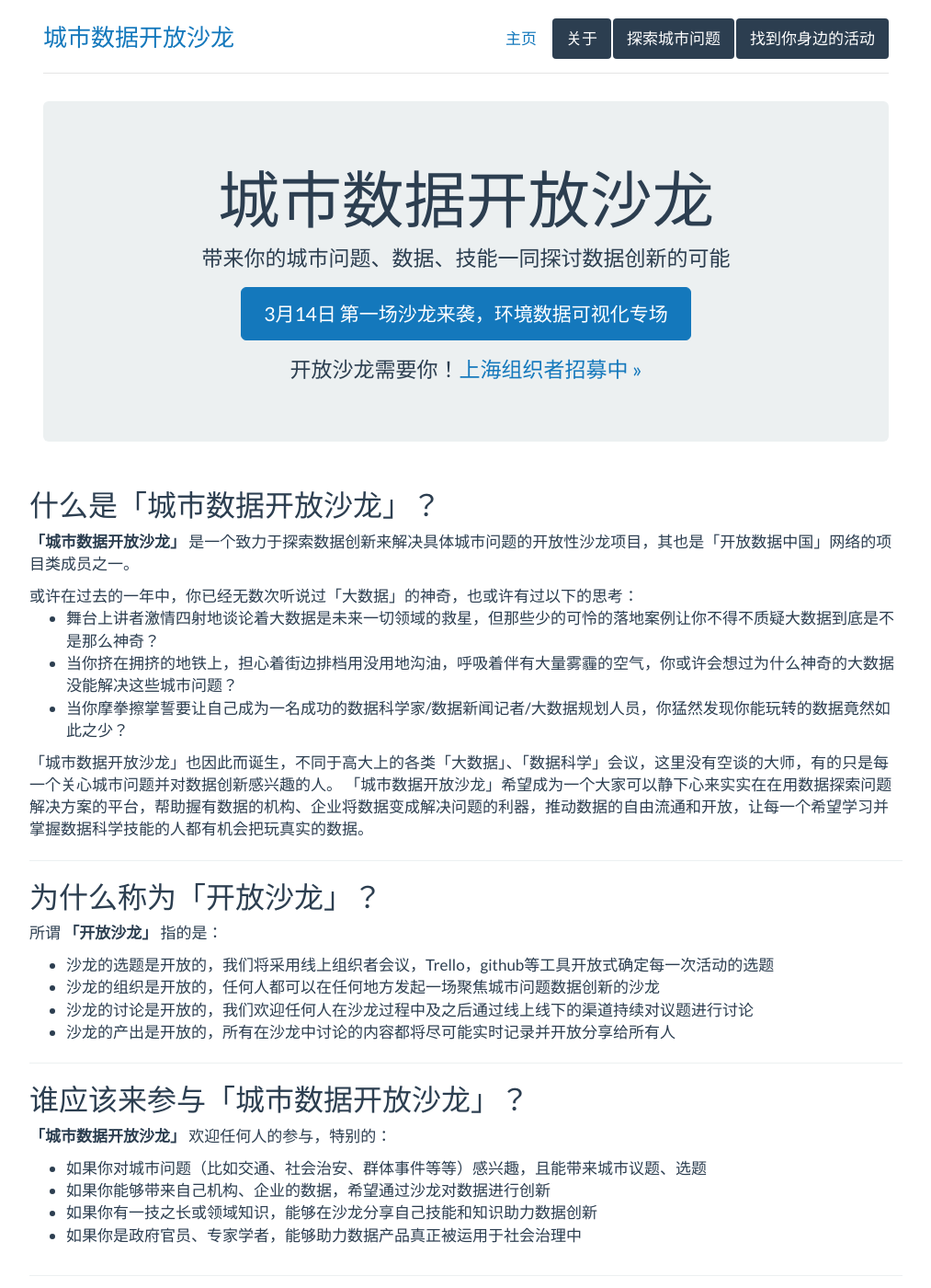
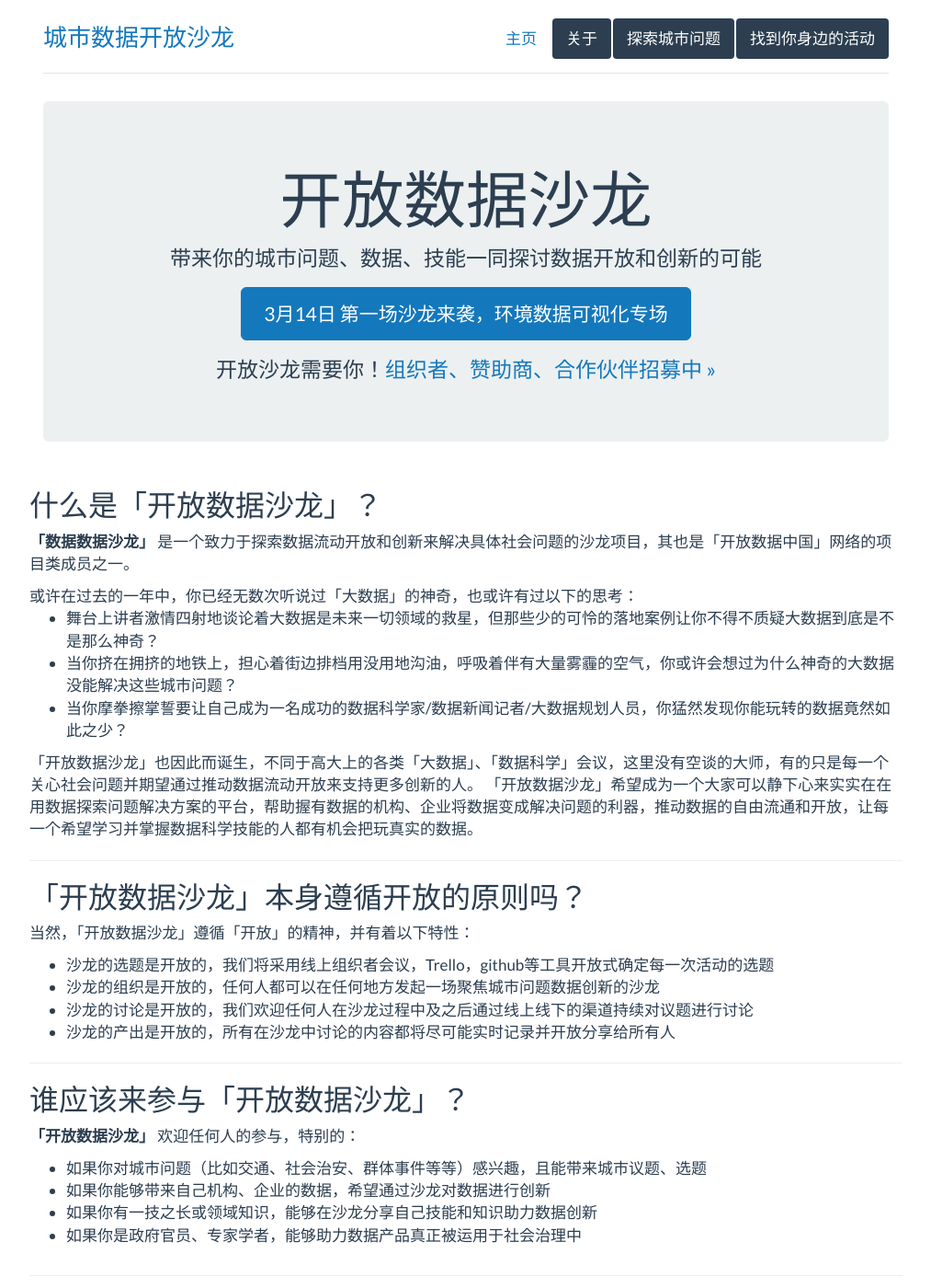
Before and after one commit to opendatasalon/opendatasalon.github.io, a Jekyll site: the page built from index.html, in a window 1280 px wide and 1400 px high. Shown: the whole window at 92% size, without its empty margins (133-1146 px from the left). Built offline with Jekyll 4.4.1, drawn with Linux system fonts in a browser that asks for light colours; nearby versions of some CDN libraries; library files that are not in the unit come from our copies; comment, search, counter and statistics services are not loaded; some of the changed text lies outside the part shown.

Commit message:
update the index.html

```diff
--- a/index.html
+++ b/index.html
@@ -3,17 +3,17 @@ layout: default
 ---
 
 <div class="jumbotron">
-  <h1>城市数据开放沙龙</h1>
-  <p>带来你的城市问题、数据、技能一同探讨数据创新的可能</p>
+  <h1>开放数据沙龙</h1>
+  <p>带来你的城市问题、数据、技能一同探讨数据开放和创新的可能</p>
 
    <p><a class='btn btn-success btn-lg' href="/">3月14日 第一场沙龙来袭，环境数据可视化专场</a></p>
 
-  <p>开放沙龙需要你！<a href='https://jinshuju.net/f/9OQYHm'>上海组织者招募中 &raquo;</a></p>
+  <p>开放沙龙需要你！<a href='https://jinshuju.net/f/9OQYHm'>组织者、赞助商、合作伙伴招募中 &raquo;</a></p>
 </div>
 
 <div id='about' class='row'>
-   <h2 id='about'>什么是「城市数据开放沙龙」？</h2>
-  <p> <strong>「城市数据开放沙龙」</strong> 是一个致力于探索数据创新来解决具体城市问题的开放性沙龙项目，其也是「开放数据中国」网络的项目类成员之一。</p>
+   <h2 id='about'>什么是「开放数据沙龙」？</h2>
+  <p> <strong>「数据数据沙龙」</strong> 是一个致力于探索数据流动开放和创新来解决具体社会问题的沙龙项目，其也是「开放数据中国」网络的项目类成员之一。</p>
 
   或许在过去的一年中，你已经无数次听说过「大数据」的神奇，也或许有过以下的思考：
   <ul>
@@ -21,15 +21,15 @@ layout: default
     <li>当你挤在拥挤的地铁上，担心着街边排档用没用地沟油，呼吸着伴有大量雾霾的空气，你或许会想过为什么神奇的大数据没能解决这些城市问题？</li>
     <li>当你摩拳擦掌誓要让自己成为一名成功的数据科学家/数据新闻记者/大数据规划人员，你猛然发现你能玩转的数据竟然如此之少？</li>
   </ul>
-  「城市数据开放沙龙」也因此而诞生，不同于高大上的各类「大数据」、「数据科学」会议，这里没有空谈的大师，有的只是每一个关心城市问题并对数据创新感兴趣的人。
+  「开放数据沙龙」也因此而诞生，不同于高大上的各类「大数据」、「数据科学」会议，这里没有空谈的大师，有的只是每一个关心社会问题并期望通过推动数据流动开放来支持更多创新的人。
 
-  「城市数据开放沙龙」希望成为一个大家可以静下心来实实在在用数据探索问题解决方案的平台，帮助握有数据的机构、企业将数据变成解决问题的利器，推动数据的自由流通和开放，让每一个希望学习并掌握数据科学技能的人都有机会把玩真实的数据。
+  「开放数据沙龙」希望成为一个大家可以静下心来实实在在用数据探索问题解决方案的平台，帮助握有数据的机构、企业将数据变成解决问题的利器，推动数据的自由流通和开放，让每一个希望学习并掌握数据科学技能的人都有机会把玩真实的数据。
 
 
   <hr />
 
-  <h2 id='about'>为什么称为「开放沙龙」？</h2>
-  <p> 所谓 <strong>「开放沙龙」</strong> 指的是：</p>
+  <h2 id='about'>「开放数据沙龙」本身遵循开放的原则吗？</h2>
+  <p> 当然，「开放数据沙龙」遵循「开放」的精神，并有着以下特性：</p>
 
   <ul>
     <li>沙龙的选题是开放的，我们将采用线上组织者会议，Trello，github等工具开放式确定每一次活动的选题</li>
@@ -39,10 +39,10 @@ layout: default
   </ul>
   <hr />
 
-   <h2 id='about'>谁应该来参与「城市数据开放沙龙」？</h2>
+   <h2 id='about'>谁应该来参与「开放数据沙龙」？</h2>
 
 
-  <p> <strong>「城市数据开放沙龙」</strong> 欢迎任何人的参与，特别的：</p>
+  <p> <strong>「开放数据沙龙」</strong> 欢迎任何人的参与，特别的：</p>
 
   <ul>
     <li>如果你对城市问题（比如交通、社会治安、群体事件等等）感兴趣，且能带来城市议题、选题</li>
@@ -59,7 +59,7 @@ layout: default
   <h2 id='leadership'>征集组织者</h2>
 
   <div >
-    <p><strong>「城市数据开放沙龙」</strong> 是<a href="opendatachina">「开放数据中国」网络</a>的项目类成员之一，其最初由「开放数据中国」网络的机构成员「开放知识中国」策划与发起。</p>
+    <p><strong>「开放数据沙龙」</strong> 是<a href="opendatachina">「开放数据中国」网络</a>的项目类成员之一，其最初由「开放数据中国」网络的机构成员「开放知识中国」策划与发起。</p>
     <p>初步暂定在今后每个月举办一次开放的在线<strong>组织者会议</strong>来构思未来活动和反思活动的成败。</p>
     <p>对开放沙龙有问题和建议?或者你有好的选题、数据、或项目想要带来沙龙？请不要犹豫立刻<a href='https://jinshuju.net/f/9OQYHm'>联系</a>我们吧！</p>
   </div>
@@ -70,9 +70,6 @@ layout: default
   <h2 id='partners'>征集合作伙伴</h2>
   <p>除了活动的组织者，我们也需要各界的合作伙伴来提供可能的数据、技术、媒体宣传等不同的支持，如果你有意向成为我们的合作伙伴，请和我们<a href='https://jinshuju.net/f/9OQYHm'>联系</a>吧！</p>
 
-
-
-
   <hr />
   <h2 id='sponsors'>征集赞助商</h2>
   <p>我们的活动需要场地、餐点、奖品和数据的赞助，如果你的公司和机构有意向提供此类帮助，请和我们<a href='https://jinshuju.net/f/9OQYHm'>联系</a>吧！</p>
@@ -82,8 +79,8 @@ layout: default
 
 <div class='row'>
   <hr />
-  <h2 id='bring-it'>把「城市数据开放沙龙」带到你的城市去</h2>
-  <p>城市数据开放沙龙将会在上海试验性运营，如果你有兴趣在你的城市组织沙龙，请先<a href='https://jinshuju.net/f/9OQYHm'>联系</a>我们吧！我们欢迎更多的小伙伴将沙龙带去更多的城市！</p>
+  <h2 id='bring-it'>把「开放数据沙龙」带到你的城市去</h2>
+  <p>开放数据沙龙将会在上海试验性运营，如果你有兴趣在你的城市组织沙龙，请先<a href='https://jinshuju.net/f/9OQYHm'>联系</a>我们吧！我们欢迎更多的小伙伴将沙龙带去更多的城市！</p>
 
 
 </div>
```
Also changed, not shown: 1 other file.
